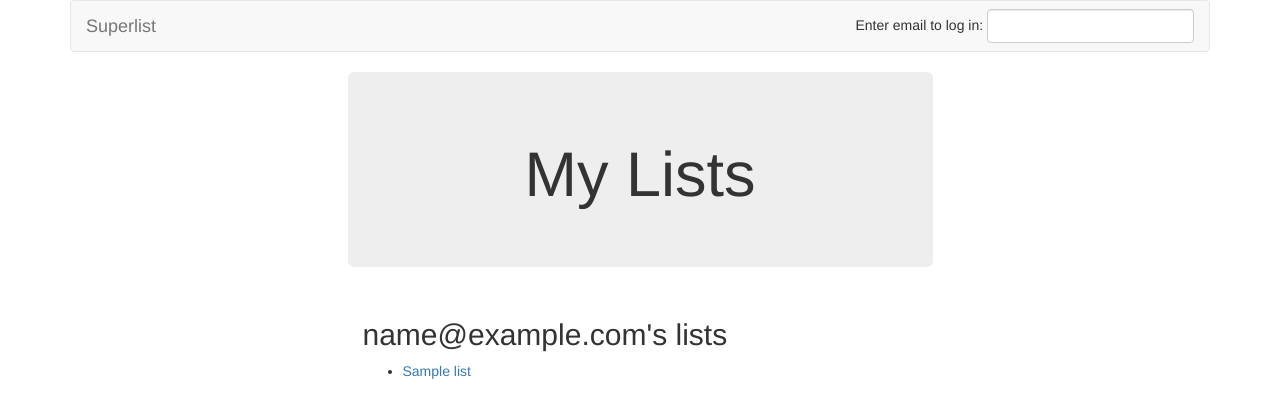
After one commit to Mattimus333/Django-To-do-List, a Django app: template lists/templates/my_lists.html in a window 1280 px wide. The commit adds this page. Shown: the top 418 px of the page. Run offline with Django 3.2, Linux system fonts and the light colour scheme; the template is opened without the code that fills it: most values are stand-ins (such as "Sample title", 1, 10 or a date in 2020); some libraries are stand-ins or nearby versions.

Commit message:
url, placeholder view, and first-cut templates for my_lists

```diff
--- a/lists/templates/base.html
+++ b/lists/templates/base.html
@@ -14,6 +14,9 @@
           <div class="container-fluid">
             <a href="/" class="navbar-brand">Superlist</a>
             {% if user.email %}
+              <ul class="nav navbar-nav navbar-left">
+                <li><a href="{% url 'my_lists' user.email %}">My lists</a></li>
+              </ul>
               <ul class="nav navbar-nav navbar-right">
                 <li class="navbar-text">Logged in as {{ user.email }}</li>
                 <li><a href="{% url 'logout' %}">Log out</a></li>
@@ -47,7 +50,8 @@
         <div class="row">
           <div class="col-md-6 col-md-offset-3 jumbotron">
             <div class="text-center">
-              <h1>{% block header_text %} {% endblock %}</h1>
+              <h1>{% block header_text %}{% endblock %}</h1>
+              {% block list_form %}
                 <form method="POST" action="{% block form_action %}{% endblock %}">
                   {{ form.text }}
                   {% csrf_token %}
@@ -57,6 +61,7 @@
                     </div>
                   {% endif %}
                 </form>
+              {% endblock %}
             </div>
           </div>
         </div>
@@ -67,6 +72,14 @@
             {% endblock %}
           </div>
         </div>
+
+        <div class="row">
+          <div class="col-md-6 col-md-offset-3">
+            {% block extra_content %}
+            {% endblock %}
+          </div>
+        </div>
+
       </div>
       <script src="https://code.jquery.com/jquery-3.2.1.min.js"></script>
       <script src="/static/list.js"></script>
--- /dev/null
+++ b/lists/templates/my_lists.html
@@ -0,0 +1,14 @@
+{% extends 'base.html' %}
+
+{% block header_text %}My Lists{% endblock %}
+
+{% block list_form %}{% endblock %}
+
+{% block extra_content %}
+    <h2>{{ owner.email }}'s lists</h2>
+    <ul>
+        {% for list in owner.list_set.all %}
+            <li><a href="{{ list.get_absolute_url }}">{{ list.name }}</a></li>
+        {% endfor %}
+    </ul>
+{% endblock %}
--- a/lists/urls.py
+++ b/lists/urls.py
@@ -4,4 +4,5 @@ from lists import views
 urlpatterns = [
     url(r'^new$', views.new_list, name='new_list'),
     url(r'^(\d+)/$', views.view_list, name='view_list'),
+    url(r'^users/(.+)/$', views.my_lists, name='my_lists'),
 ]
--- a/lists/views.py
+++ b/lists/views.py
@@ -26,3 +26,6 @@ def new_list(request):
         return redirect(list_)
     else:
         return render(request, 'home.html', {"form": form})
+
+def my_lists(request, email):
+    return render(request, 'my_lists.html')
```
Also changed, not shown: lists/tests/test_views.py (+6 -0 lines). Lines whose indentation alone changed are shown as unchanged.
